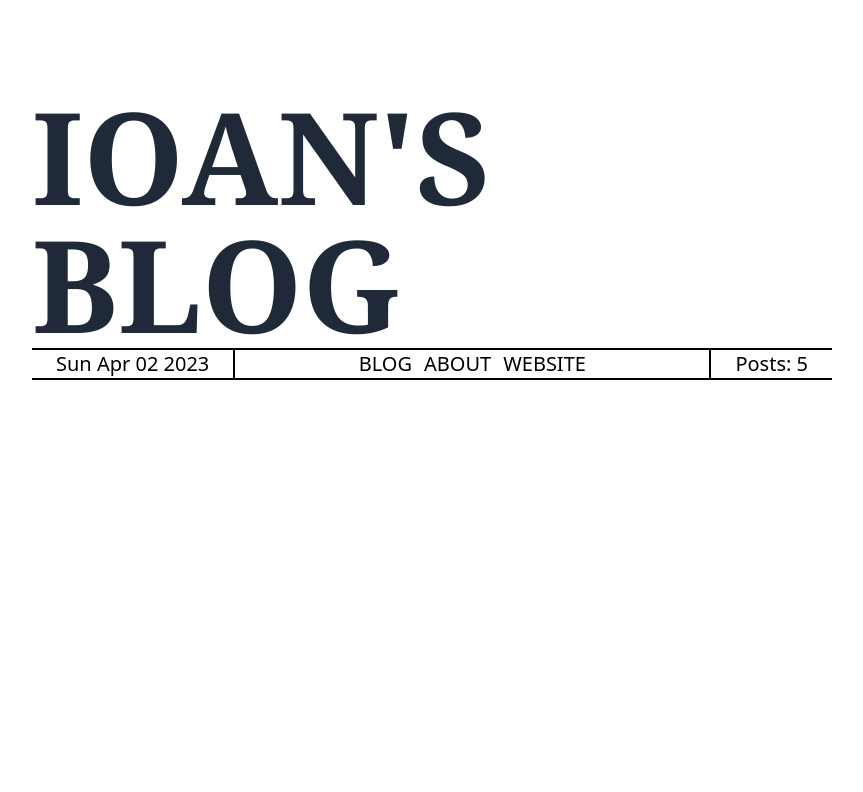
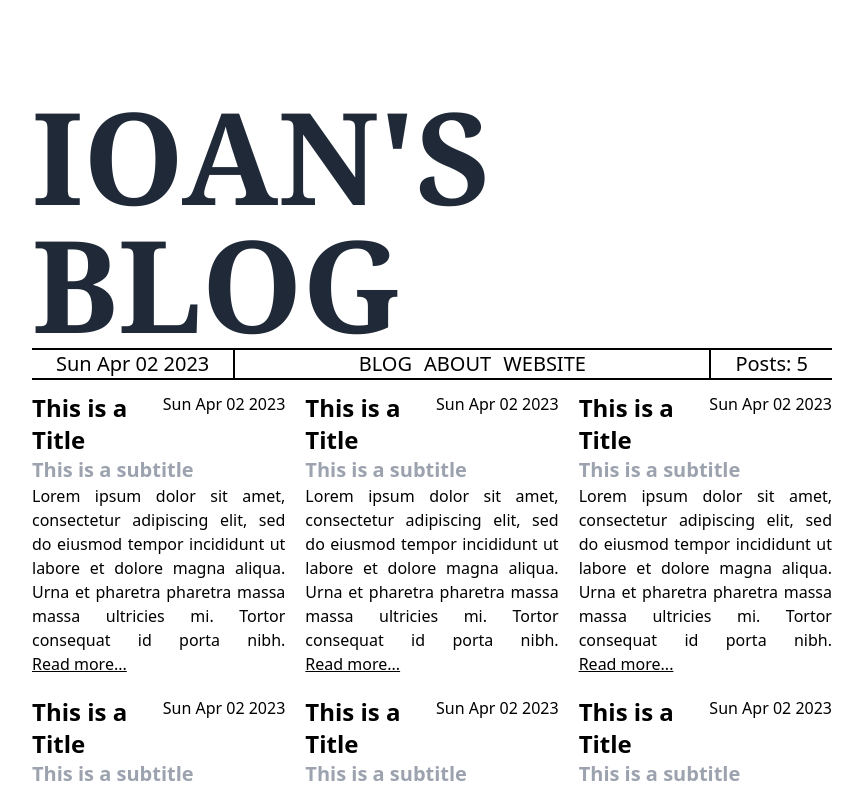
Before and after one commit to latrovalievioan/blog, a Next.js app: page / in a window 1280 px wide. Shown: the top 792 px of the page, without its empty margins (208-1071 px from the left). Built offline with nearby package versions, Linux system fonts and the light colour scheme.

Commit message:
blog page with mocked posts

```diff
--- a/src/app/about/page.tsx
+++ b/src/app/about/page.tsx
@@ -5,7 +5,7 @@ export default function About() {
   return (
     <main className="w-full flex flex-col">
       <div className="d-photo-description flex gap-3">
-        <div className="w-2/4">
+        <div className="w-2/4 italic">
           <Image
             className="aspect-auto "
             src={mePic}
--- /dev/null
+++ b/src/app/mockPost.ts
@@ -0,0 +1,10 @@
+export const mockPost = {
+  title: 'This is a Title',
+  subtitle: 'This is a subtitle',
+  createdAt: new Date().toDateString(),
+  desctiption: `Lorem ipsum dolor sit amet,
+    consectetur adipiscing elit,
+    sed do eiusmod tempor incididunt ut labore et dolore magna aliqua.
+    Urna et pharetra pharetra massa massa ultricies mi.
+    Tortor consequat id porta nibh.`,
+};
--- a/src/app/page.tsx
+++ b/src/app/page.tsx
@@ -1,3 +1,37 @@
+import { mockPost } from './mockPost';
+
 export default function Home() {
-  return <></>;
+  const posts = [
+    mockPost,
+    mockPost,
+    mockPost,
+    mockPost,
+    mockPost,
+    mockPost,
+    mockPost,
+    mockPost,
+  ];
+
+  return (
+    <div className="w-full gap-5 grid grid-cols-3">
+      {posts.map((p, i) => {
+        console.log('map');
+        return (
+          <div key={i}>
+            <div className="flex">
+              <h2 className="text-2xl font-bold flex-1">{p.title}</h2>
+              <div>{p.createdAt}</div>
+            </div>
+            <h3 className="text-xl font-bold text-gray-400 flex-1">
+              {p.subtitle}
+            </h3>
+            <div className="text-justify">
+              {p.desctiption}{' '}
+              <button className="underline">Read more...</button>
+            </div>
+          </div>
+        );
+      })}
+    </div>
+  );
 }
```
